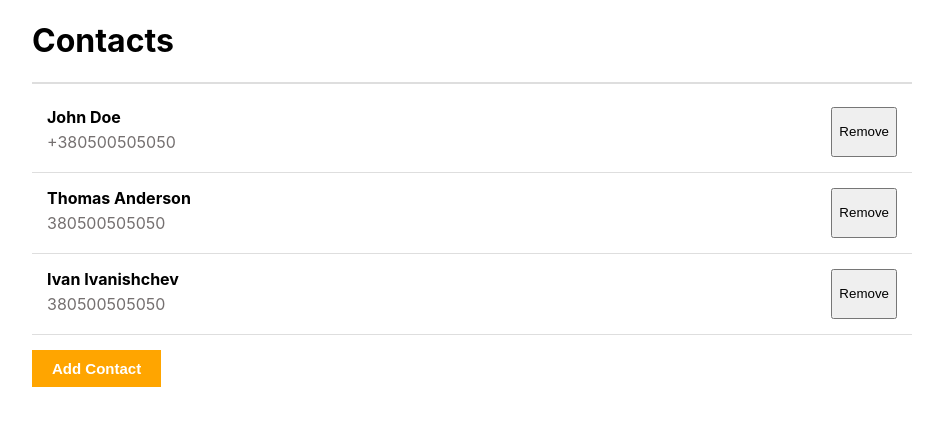
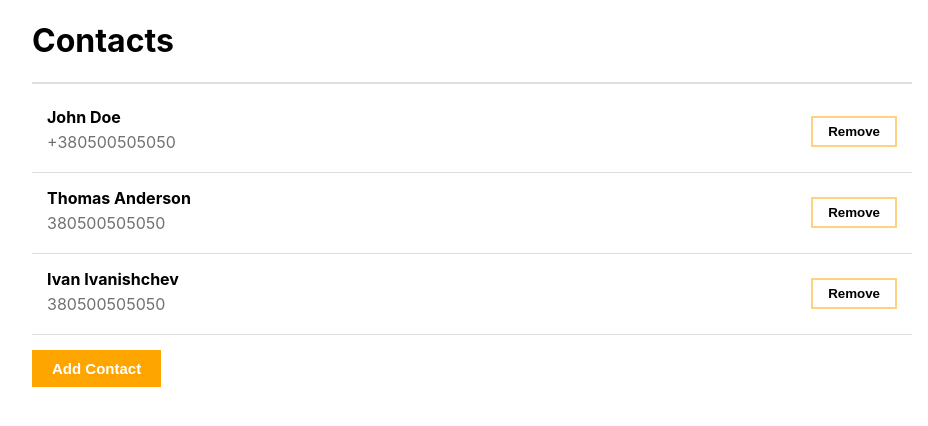
Before and after one commit to Ivanischev/react-contact-list, a React (Create React App) app: page / in a window 1280 px wide. Shown: the top 426 px of the page, without its empty margins (168-1096 px from the left). Built offline with nearby package versions, Linux system fonts and the light colour scheme.

Commit message:
added styles

```diff
--- a/src/App.scss
+++ b/src/App.scss
@@ -45,6 +45,7 @@ button {
 .item {
   display: flex;
   justify-content: space-between;
+  align-items: center;
   border-bottom: 1px solid $border-color;
   padding: 15px;
   &__fullname {
@@ -52,6 +53,13 @@ button {
   }
   &__phone {
     color: $gray;
+  }
+  &__remove {
+    background: transparent;
+    border-style: solid;
+    border-color: #ffd281;
+    padding: 6px 15px;
+    font-weight: 800;
   }
 }
 
--- a/src/components/ContactForm.js
+++ b/src/components/ContactForm.js
@@ -13,7 +13,6 @@ class ContactForm extends Component {
             value={this.props.name}
             onChange={this.props.handleInputChange}
             placeholder="Name"
-            required
           />
           <input
             name="contactSurname"
@@ -21,7 +20,6 @@ class ContactForm extends Component {
             value={this.props.surname}
             onChange={this.props.handleInputChange}
             placeholder="Surname"
-            required
           />
           <input
             name="contactPhone"
@@ -29,7 +27,6 @@ class ContactForm extends Component {
             value={this.props.phone}
             onChange={this.props.handleInputChange}
             placeholder="Phone number"
-            required
           />
           <div className="btn-group">
             <button type="submit" className="btn-primary">
```
